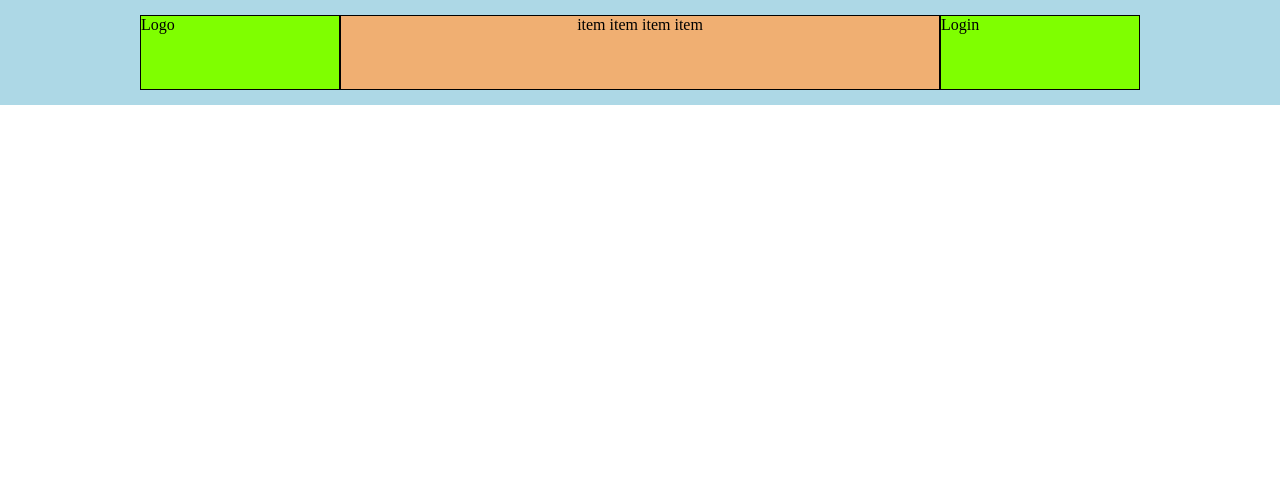
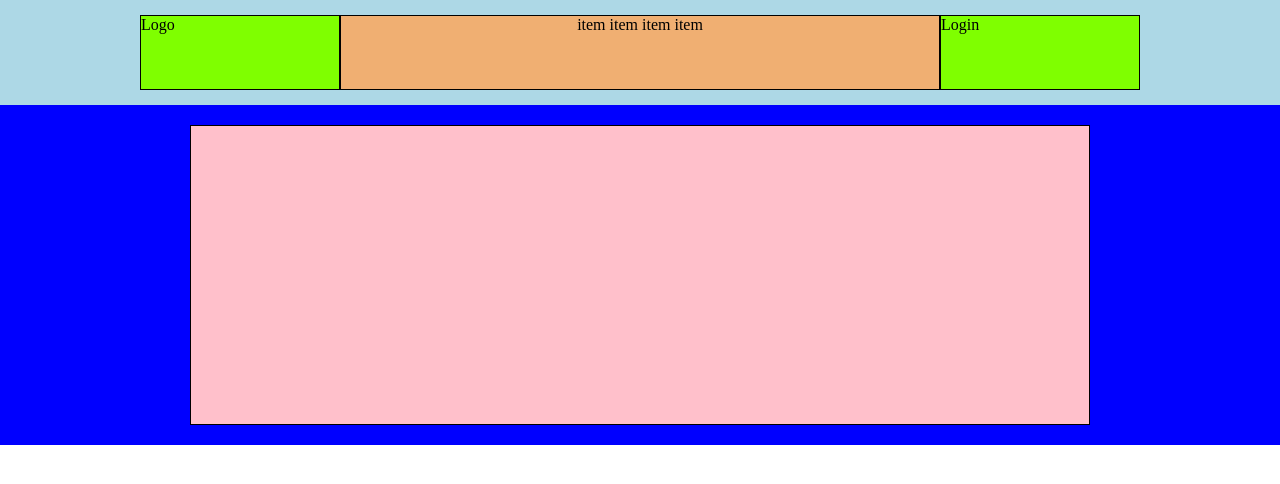
Before and after one commit to DeniPingiori/htmlcss-discord, a plain HTML site: page index.html in a window 1280 px wide. Drawn offline with Linux system fonts and the light colour scheme.

Commit message:
[upd] created container blue and row pink- layout

```diff
--- a/css/style.css
+++ b/css/style.css
@@ -20,6 +20,10 @@ header {
 
 }
 
+.container-sm {
+    max-width: 900px;
+    margin: 0 auto;
+}
 .row {
     display: flex;
     flex-wrap: wrap;
@@ -41,6 +45,12 @@ header {
     border:1px solid black;
 }
 
+.col-100 {
+    width:100%;
+    border: 1px solid black;
+    background-color: pink;
+    height: 300px;
+}
 .text-center {
     text-align: center ;
 }
@@ -49,3 +59,9 @@ header {
 .text-center li {
     display: inline;
 }
+
+.bg-darkblue {
+    background-color: blue;
+    padding: 20px 0;
+
+}
--- a/index.html
+++ b/index.html
@@ -29,6 +29,18 @@
        </div>
    </div>
 </header>
+<!--main-->
+<main>
+<div class="bg-darkblue">
+    <div class="container-sm">
+        <div class="row">
+            <div class="col-100">
+
+            </div>
+        </div>
+    </div>
+</div>
+</main>
 </body>
 
 </html>
```
